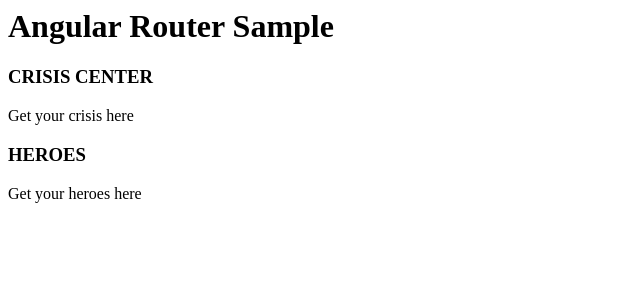
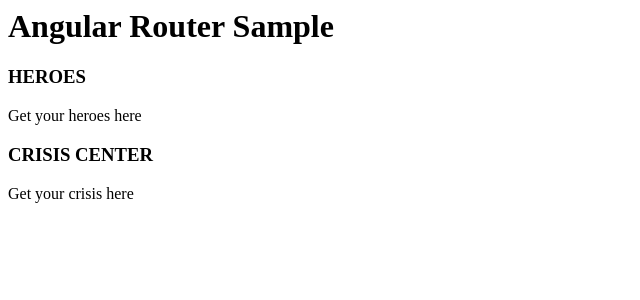
Before and after one commit to abibhatta/abi-angular-router-example, an Angular app: page / in a window 1280 px wide. Shown: the top 300 px of the page, without its empty margins (0-640 px from the left). Built offline with nearby package versions, Linux system fonts and the light colour scheme.

Commit message:
1 file modified

```diff
--- a/src/app/app.component.html
+++ b/src/app/app.component.html
@@ -1,5 +1,6 @@
 <h1>Angular Router Sample</h1>
 
-<app-crisis-list></app-crisis-list>
 
 <app-heroes-list></app-heroes-list>
+
+<app-crisis-list></app-crisis-list>
```
